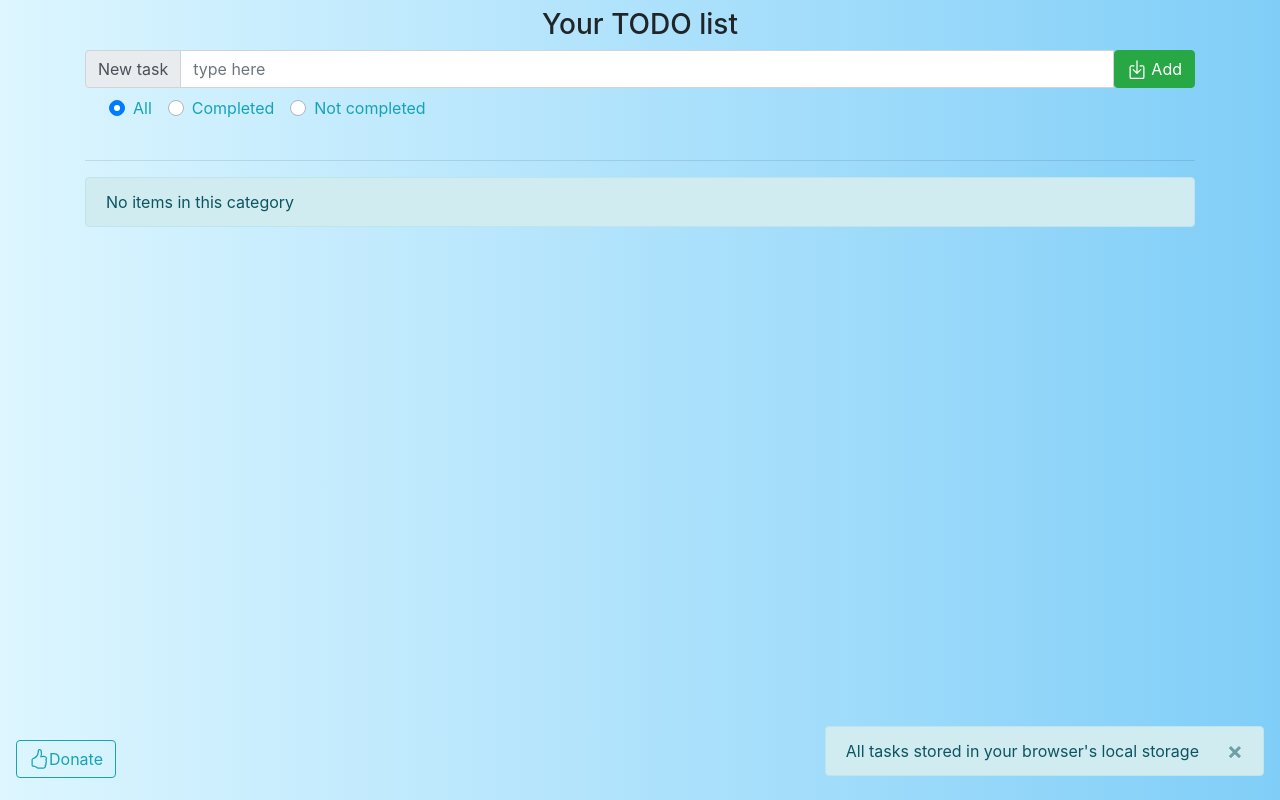
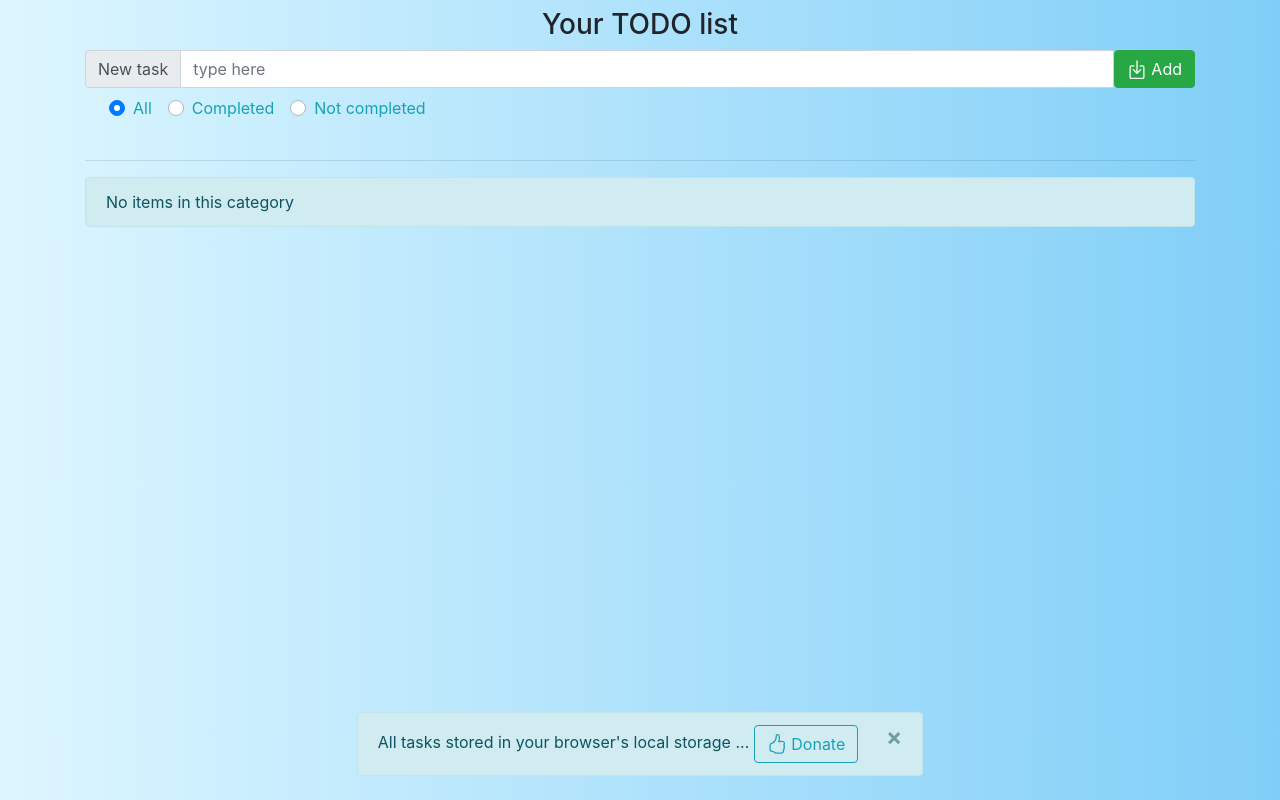
Before and after one commit to Yaltaphil/first-vue, a Vue app: page / in a window 1280 px wide. Built offline with nearby package versions, Linux system fonts and the light colour scheme.

Commit message:
add: footer changed

```diff
--- a/src/App.vue
+++ b/src/App.vue
@@ -18,17 +18,18 @@
       v-if="displayTasks.length"
     />
     <b-alert v-else show fade variant="info">No items in this category</b-alert>
+
     <footer class="navbar footer fixed-bottom">
+      <b-alert show fade dismissible class="mx-auto">
+        All tasks stored in your browser's local storage ...
         <b-button
           href="https://money.yandex.ru/to/410013014746086"
           variant="outline-info"
           target="_blank"
         >
-        <b-icon icon="hand-thumbs-up"></b-icon>Donate
+          <b-icon icon="hand-thumbs-up"></b-icon> Donate
         </b-button>
-      <b-alert show fade dismissible
-        >All tasks stored in your browser's local storage</b-alert
-      >
+      </b-alert>
     </footer>
   </b-container>
 </template>
```
Also changed, not shown: src/components/add.vue (line endings or trailing spaces). Lines whose indentation alone changed are shown as unchanged.
